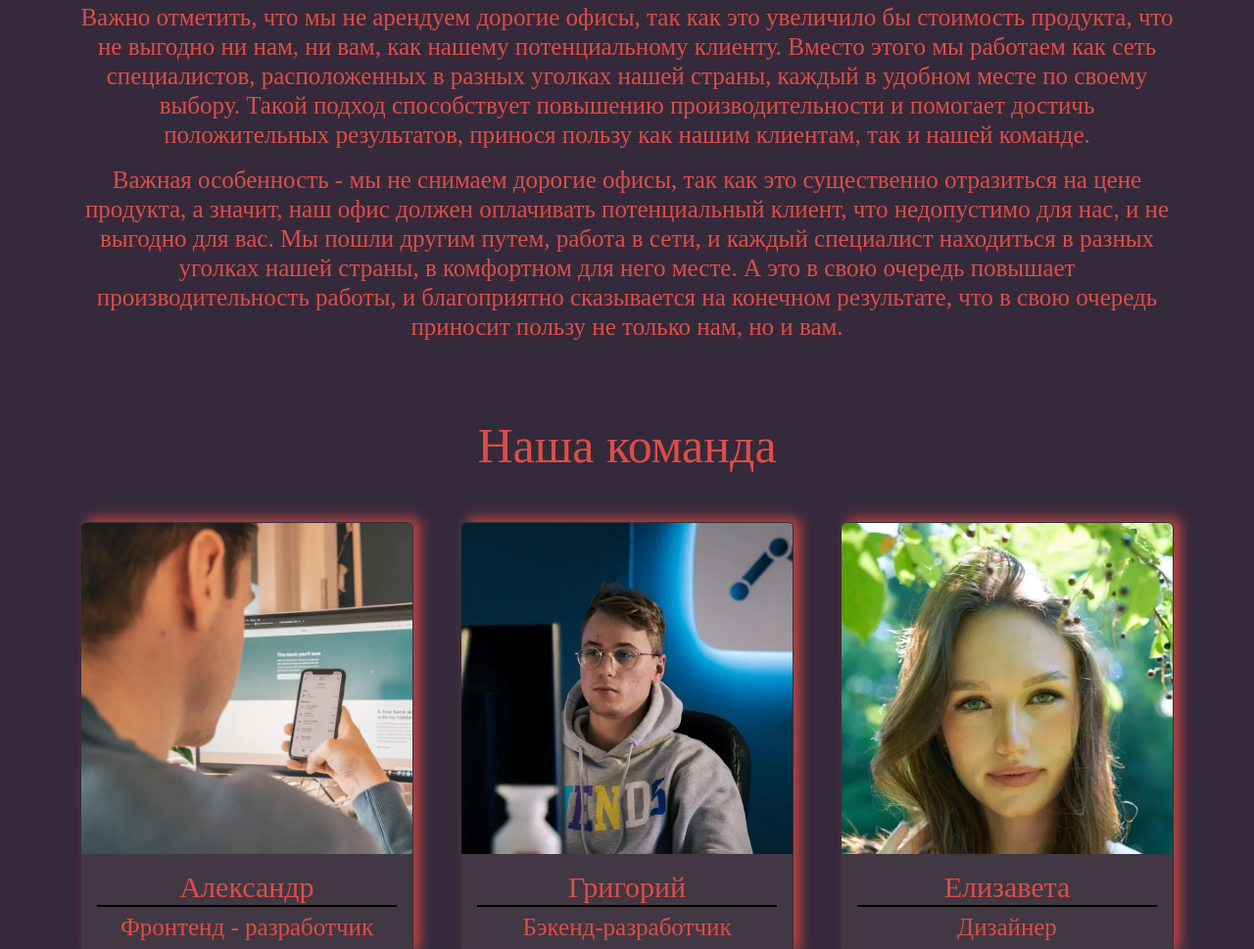
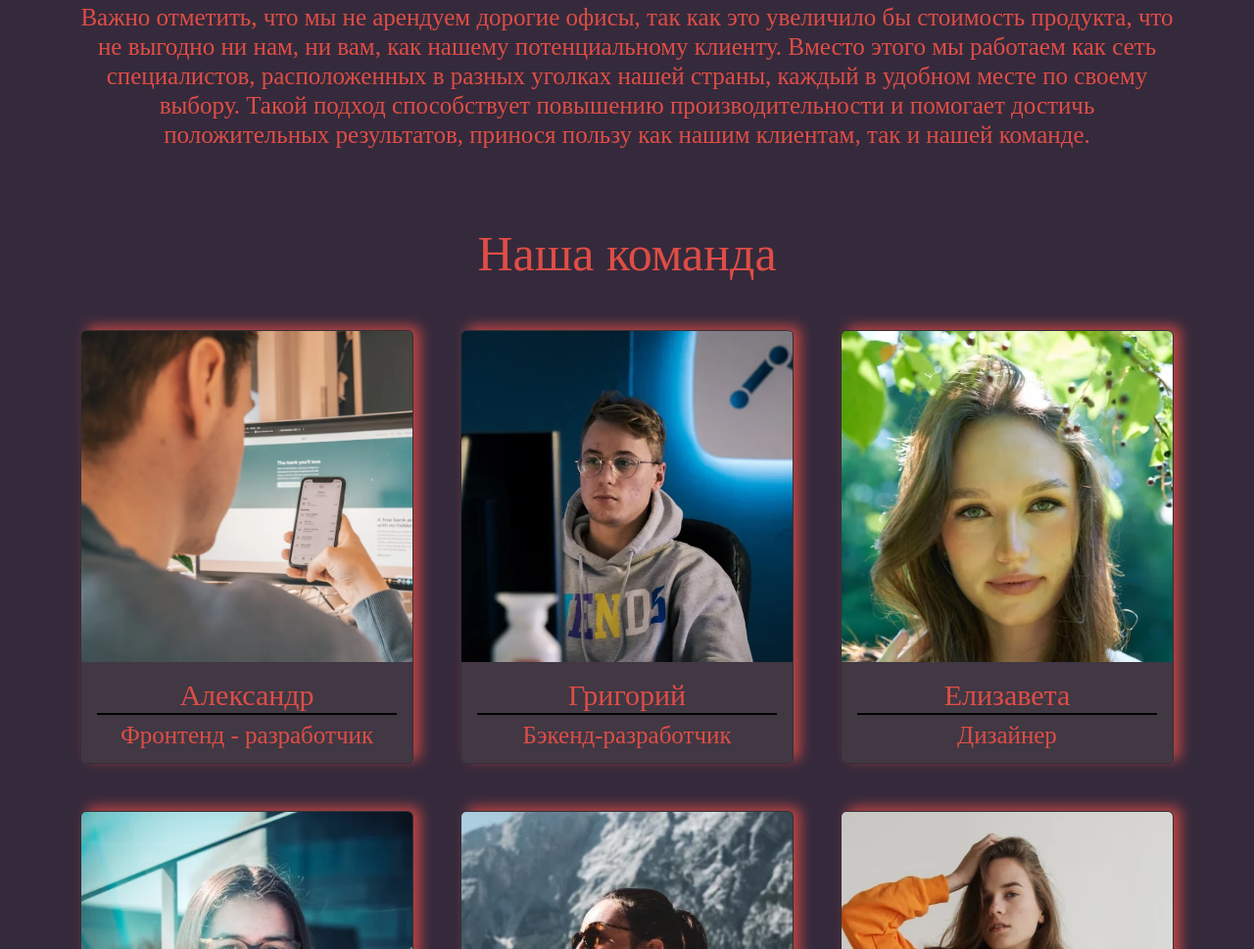
Before and after one commit to web22des/portfolio, a plain HTML site: page index.html in a window 1280 px wide. Shown: the part 4863-5832 px from the top of the page at 98% size. Drawn offline with Linux system fonts and the light colour scheme.

Commit message:
Update index.html

```diff
--- a/index.html
+++ b/index.html
@@ -306,7 +306,6 @@
 						<p class="general-title__text about-us__text element-animation">Мы понимаем, что оказание поддержки и внесение изменений в проекты с течением времени может быть сложным. Именно поэтому мы разрабатываем структуры наших страниц таким образом, чтобы специалистам было легко и удобно оказывать поддержку на протяжении многих лет.</p>
 						<p class="general-title__text about-us__text element-animation second-element">Наш подход заключается в сотрудничестве с вами, гарантируя, что проекты, за которые мы беремся, приводят к долгосрочному партнерству. Более того, наша гибкая ценовая политика приятно удивит вас своими расценками, и мы заверяем вас, что вы получите качественную работу по разумной цене и в короткие сроки.</p>
 						<p class="general-title__text about-us__text element-animation">Важно отметить, что мы не арендуем дорогие офисы, так как это увеличило бы стоимость продукта, что не выгодно ни нам, ни вам, как нашему потенциальному клиенту. Вместо этого мы работаем как сеть специалистов, расположенных в разных уголках нашей страны, каждый в удобном месте по своему выбору. Такой подход способствует повышению производительности и помогает достичь положительных результатов, принося пользу как нашим клиентам, так и нашей команде.</p>
-						<p class="general-title__text about-us__text element-animation second-element">Важная особенность - мы не снимаем дорогие офисы, так как это существенно отразиться на цене продукта, а значит, наш офис должен оплачивать потенциальный клиент, что недопустимо для нас, и не выгодно для вас. Мы пошли другим путем, работа в сети, и каждый специалист находиться в разных уголках нашей страны, в комфортном для него месте. А это в свою очередь повышает производительность работы, и благоприятно сказывается на конечном результате, что в свою очередь приносит пользу не только нам, но и вам.</p>
 						<p class="general-title__text about-us__text element-animation"></p>
 						<p class="general-title__text about-us__text element-animation second-element"></p>
 						<h2 class="general-title__title about-us__title element-animation">Наша команда</h2>
```
